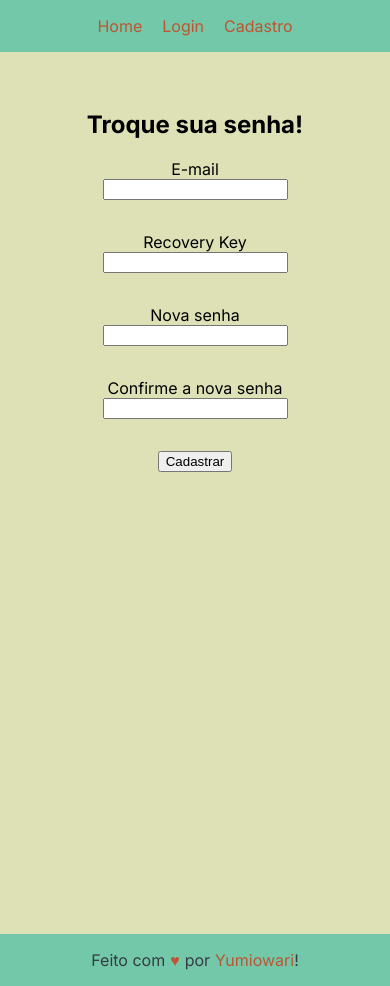
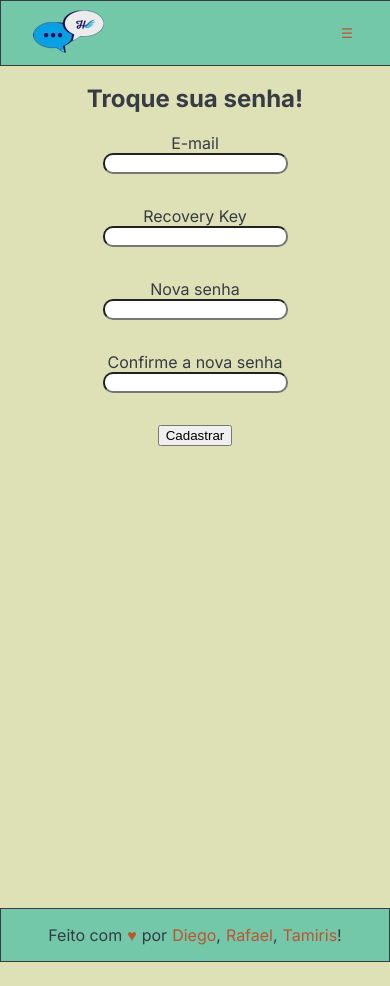
Before and after one commit to diegoreis42/Hermes-Front, a Next.js app: page /lost-account in a window 390 px wide. After the commit the page ends 962 px from the top, so only its background shows below. Built offline with nearby package versions, Linux system fonts and the light colour scheme.

Commit message:
01-12-2023
refiz a navbar (deixei mais responsivo)

tentei um menu hamburguer

arrumei os créditos

```diff
--- a/src/app/Components/Credit.js
+++ b/src/app/Components/Credit.js
@@ -3,7 +3,10 @@ import styles from './styles/Credit.module.css'
 export default function Credit () {
     return (
         <div className={styles['assinatura']}>
-            Feito com <p className={styles['amor']}>&hearts;</p> por <a href='https://github.com/Yumiowari' className={styles['ancora']}>Yumiowari</a>!
+            Feito com <p className={styles['amor']}>&hearts;</p> por
+            <a className={styles['ancora']}>Diego</a>,
+            <a href='https://github.com/Yumiowari' className={styles['ancora']}>Rafael</a>,
+            <a className={styles['ancora']}>Tamiris</a>!
         </div>
     )
 }
--- a/src/app/Components/Navbar.js
+++ b/src/app/Components/Navbar.js
@@ -1,18 +1,27 @@
+'use client'
+
 import styles from './styles/Navbar.module.css'
 import Link from 'next/link'
+import {useState} from 'react'
 
 export default function Navbar () {
+    const [menuHamburguer, setMenuHamburguer] = useState(false);
+
+    const handleMenuClick = () => {
+        setMenuHamburguer((prevMenuHamburguer) => !prevMenuHamburguer); // faz o novo valor ser a negação lógica do anterior
+    }
+
     return (
         <nav className={styles['navbar']}>
-            <ul className={styles['home']}>
-                <li className={styles['opcao']}>
-                    <Link href='/' className={styles['ancora']}>Home</Link>
-                </li>
-            </ul>
+            <div className={styles['home']}>
+                <Link href='/'>
+                    <img src='./img/logo.png' className={styles['logo']} />
+                    <img src='./img/logo-alt.png' className={styles['logo-alt']} />
+                </Link>
+            </div>
 
-            <img src='./img/logo.png' className={styles['logo']}/>
-
-            <ul className={styles['login-register']}>
+            <div className={styles['login-register']}>
+                <ul className={styles['lista']}>
                     <li className={styles['opcao']}>
                         <Link href='/login' className={styles['ancora']}>Login</Link>
                     </li>
@@ -21,6 +30,21 @@ export default function Navbar () {
                         <Link href='/register' className={styles['ancora']}>Cadastro</Link>
                     </li>
                 </ul>
+            </div>
+
+            <div className={styles['login-register-alt']}>
+                <ul className={styles['lista']} style={{visibility : menuHamburguer ? 'visible' : 'hidden'}}>
+                    <li className={styles['opcao']}>
+                        <Link href='/login' className={styles['ancora']}>Login</Link>
+                    </li>
+
+                    <li className={styles['opcao']}>
+                        <Link href='/register' className={styles['ancora']}>Cadastro</Link>
+                    </li>
+                </ul>
+
+                <button onClick={handleMenuClick} className={styles['hamburguer']}>&#9776;</button>
+            </div>
         </nav>
 
     );
--- a/src/app/Components/styles/Navbar.module.css
+++ b/src/app/Components/styles/Navbar.module.css
@@ -2,27 +2,21 @@
 
 .navbar{
     display: flex;
-    justify-content: center; /*"outro" ficará no centro*/
-    padding: 16px 0;
+    justify-content: space-between;
+    height: 64px
 }
 
-.home, .login-register{
+.lista{
+    padding: 0;
     margin: 0;
     display: flex;
     flex-direction: row;
     list-style: none;
 }
 
-.login-register{
-    padding-right: 40px;
-    padding-left: 0;
-}
-
 .opcao{
     margin: 0 10px;
     transition: transform 200ms;
-    display: flex;
-    align-items: center;
 }
 
 .opcao:hover{
@@ -40,14 +34,80 @@
     text-decoration: underline;
 }
 
-.logo{
-    margin: 0 auto;
-    padding-left: 84px;
-    width: 20%;
-    height: 20%;
+.home{
+    height: 64px;
+    width: 250px;
+    padding-left: 32px;
 }
 
-@media(max-width: 480px){
+.logo{
+    height: 64px;
+    width: 250px;
+}
+
+.logo-alt{
+    height: 64px;
+    width: 75px;
+}
+
+.login-register, .login-register-alt{
+    display: flex;
+    align-items: center;
+    padding-right: 32px;
+}
+
+.hamburguer{
+    color: #bd5532;
+    background: rgba(0, 0, 0, 0);
+    border: none;
+    transition: color 200ms, transform 200ms;
+}
+
+.hamburguer:hover{
+    transform: scale(1.25);
+    color: #e1b866;
+}
+
+@media(min-width: 720px){
+    .login-register-alt{
+        display: none;
+    }
+
+    .logo-alt{
+        display:none;
+    }
+}
+
+@media(max-width: 720px){
+    .login-register{
+        display: none;
+    }
+
+    .login-register-alt{
+        margin-left: auto;
+    }
+
+    .lista{
+        position: fixed;
+        top: 72px;
+        right: 8px;
+        z-index: 2;
+        display: flex;
+        flex-direction: column;
+        justify-content: left;
+        gap: 4px;
+        background-color: #73c8a9;
+        border: 1px solid #373b44;
+    }
+
+    .opcao{
+        transition: transform 200ms;
+    }
+
+    .opcao:hover{
+        transform: translateX(3px);
+    }
+
     .logo{
         display: none;
     }
--- a/src/app/globals.css
+++ b/src/app/globals.css
@@ -7,6 +7,7 @@ body{
 
 main, footer{
   display: flex;
+  color: #373b44;
 }
 
 header{ /*o header ficará colado ao topo da tela*/
@@ -18,15 +19,25 @@ header{ /*o header ficará colado ao topo da tela*/
 header, footer{
   background-color: #73c8a9;
   color: #373b44; /*cor do texto*/
+  z-index: 1;
+  border: 1px solid #373b44;
 }
 
 main{
   flex-direction: column;
   min-height: 100vh;
-  margin-top: 90px; /*compensa o header*/
+  margin-top: 64px; /*compensa o header*/
 }
 
 footer{ /*o footer aparecerá somente ao descer a tela*/
   justify-content: center;
   margin-top: auto;
 }
+
+ul{
+  list-style: none;
+}
+
+input{
+  border-radius: 10px;
+}
--- a/src/app/login/page.module.css
+++ b/src/app/login/page.module.css
@@ -6,6 +6,14 @@
     display: flex;
     flex-direction: column;
     align-items: center;
+}
+
+.trocar-senha{
+    margin-top: auto;
+}
+
+.cadastro{
+    margin-bottom: 32px;
 }
 
 .botao{
@@ -34,4 +42,8 @@
     .info{
         display: none;
     }
+
+    .login{
+        margin-top: 32px
+    }
 }
--- a/src/app/lost-account/page.module.css
+++ b/src/app/lost-account/page.module.css
@@ -5,6 +5,11 @@
 .cadastro, .login{
     display: flex;
     align-items: center;
+}
+
+.login{
+    margin-top: auto;
+    margin-bottom: 32px;
 }
 
 .cadastro{
--- a/src/app/register/page.module.css
+++ b/src/app/register/page.module.css
@@ -5,6 +5,10 @@
 .cadastro, .login{
     display: flex;
     align-items: center;
+}
+
+.login{
+    margin-top: auto;
 }
 
 .cadastro{
@@ -40,7 +44,10 @@
 }
 
 @media(max-width: 390px){
-    .outro{
+    .info{
         display: none;
     }
+    .cadastro{
+        margin-top: 32px;
+    }
 }
```
Also changed, not shown: src/app/login/page.js (+5 -5 lines), public/img/logo-alt.png (added), public/img/logo.png. Lines whose indentation alone changed are shown as unchanged.
